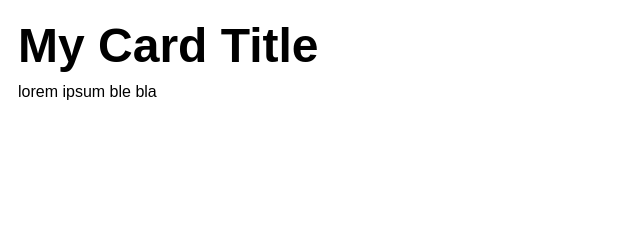
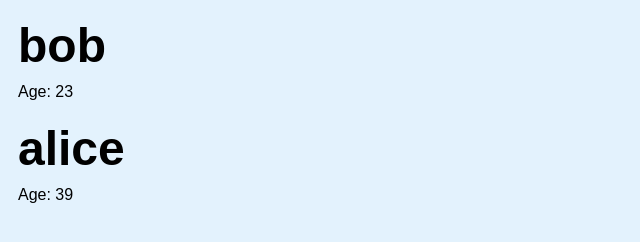
Before and after one commit to starkie001/module4, a plain HTML site: page exercise3/exercise3.html in a window 1280 px wide. Shown: the whole page, without its empty margins (0-640 px from the left). Drawn offline with Linux system fonts and the light colour scheme.

Commit message:
exercise3 a)add dynamic card pass b)update from array

```diff
--- a/exercise3/exercise3.html
+++ b/exercise3/exercise3.html
@@ -4,7 +4,7 @@
 <style>
 body {
 font-family: Arial, Helvetica, sans-serif;
-background-colour: #e3f2fd;
+background-color: #e3f2fd;
 }
 .card {
 padding: 10px;
@@ -32,21 +32,24 @@ font-size: 2em
 <div id="card-list"></div>
 
 <script>
-function addCard() {
+function addCard(title, text) {
 // clone the template
 const template =
 document.getElementById("card-template")
 .content.cloneNode(true);
 // populate the template
-template.querySelector('.card-title').innerText =
-'My Card Title';
-template.querySelector('.card-text').innerText =
-'lorem ipsum ble bla';
+template.querySelector('.card-title').innerText = title;
+template.querySelector('.card-text').innerText = text;
 // include the populated template into the page
-document.querySelector('#card-list')
-.appendChild(template);
+document.querySelector('#card-list').appendChild(template);
 }
-addCard();
+
+const data = [{name: 'bob', age: 23}, {name: 'alice', age: 39}];
+
+data.forEach(item => {
+addCard(item.name, `Age: ${item.age}`);
+});
+
 </script>
 </body>
 </html>
```
Also changed, not shown: README.md.
